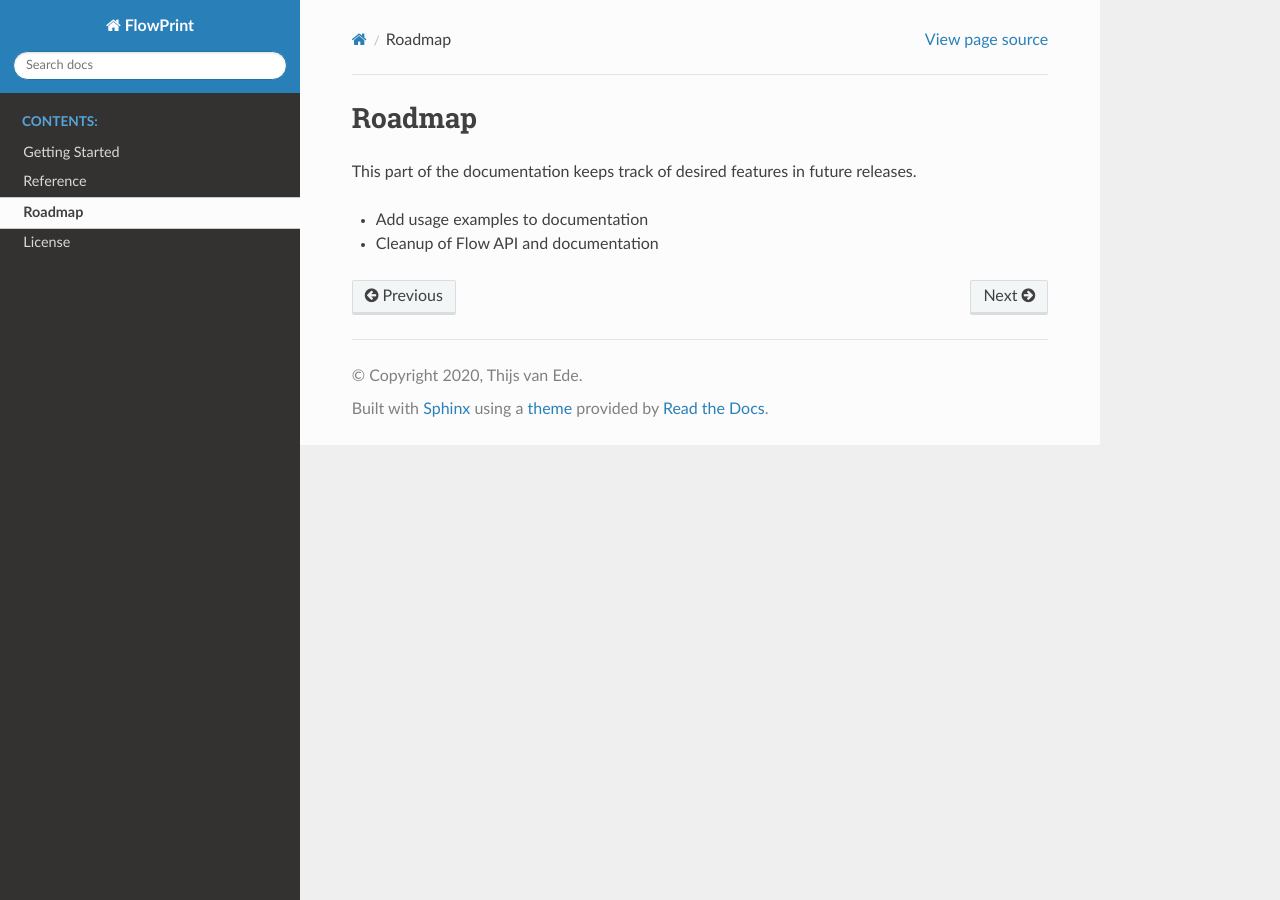
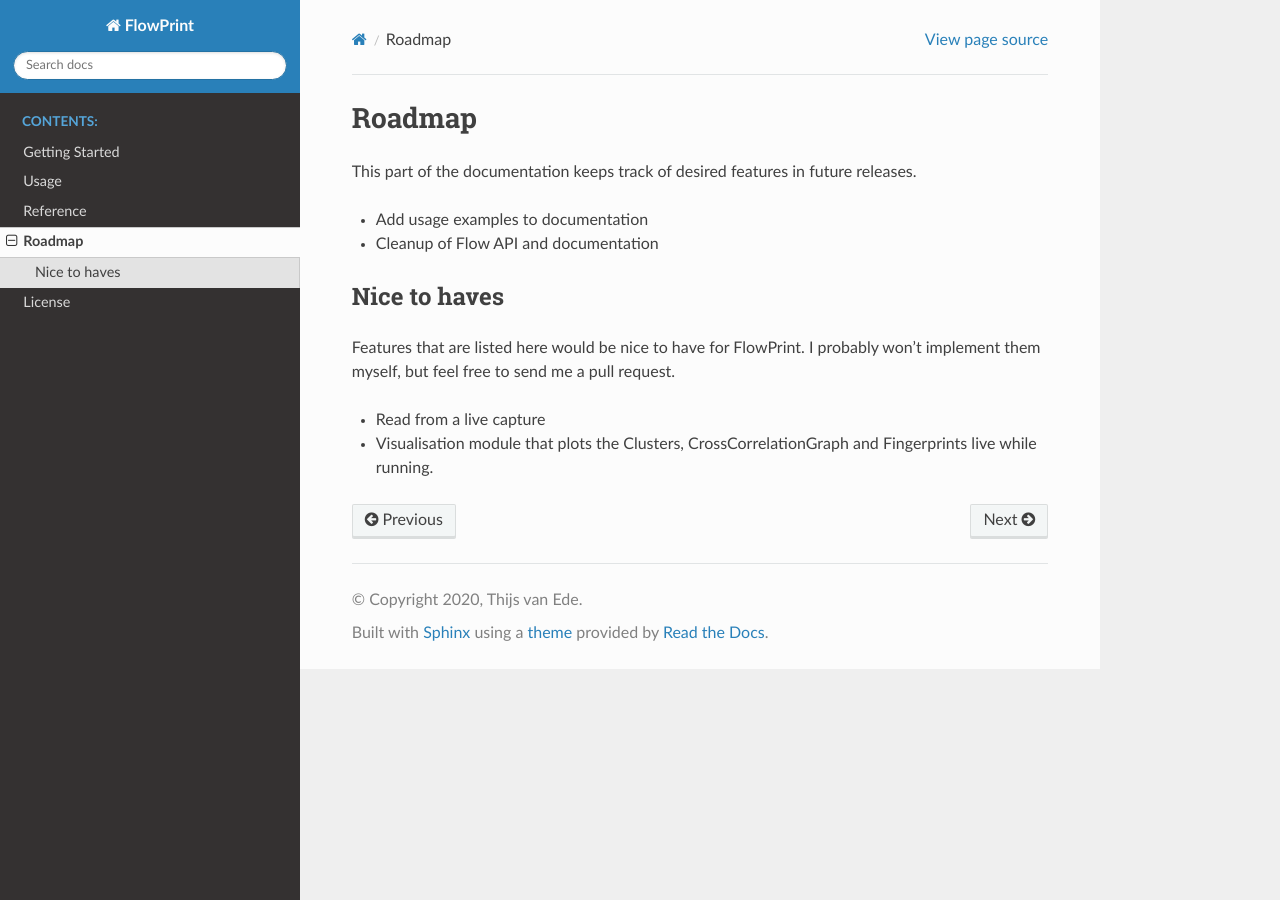
Before and after one commit to Thijsvanede/FlowPrint, a Sphinx documentation site: the page built from docs/source/roadmap.rst, in a window 1280 px wide. Built offline with Sphinx 7.4.7 and the Read the Docs theme 2.0.0, drawn with Linux system fonts in a browser that asks for light colours.

Commit message:
Added usage overview

```diff
--- a/docs/source/index.rst
+++ b/docs/source/index.rst
@@ -11,6 +11,7 @@
    :caption: Contents:
 
    start
+   usage/usage
    reference/reference
    roadmap
    license
--- a/docs/source/reference/flow.rst
+++ b/docs/source/reference/flow.rst
@@ -1,7 +1,7 @@
 .. _Flow:
 
-Flows
-=====
+Flow
+====
 A Flow object represents a TCP/UDP flow and all corresponding features that are used by FlowPrint to generate fingerprints.
 We use the Flows class for generating Flow objects from all packets extracted by :ref:`Reader`.
 
--- a/docs/source/reference/reference.rst
+++ b/docs/source/reference/reference.rst
@@ -1,3 +1,5 @@
+.. _Reference:
+
 Reference
 =========
 
--- a/docs/source/roadmap.rst
+++ b/docs/source/roadmap.rst
@@ -5,3 +5,11 @@
 
 - Add usage examples to documentation
 - Cleanup of Flow API and documentation
+
+Nice to haves
+^^^^^^^^^^^^^
+Features that are listed here would be nice to have for FlowPrint.
+I probably won't implement them myself, but feel free to send me a pull request.
+
+- Read from a live capture
+- Visualisation module that plots the Clusters, CrossCorrelationGraph and Fingerprints live while running.
```
Also changed, not shown: docs/source/usage/overview.rst (added, +73 -0 lines), docs/source/usage/usage.rst (added, +11 -0 lines), docs/source/_static/overview_generation.png (added), docs/source/_static/overview_generation.svg (added), docs/source/_static/overview_processing.png (added), docs/source/_static/overview_processing.svg (added).
